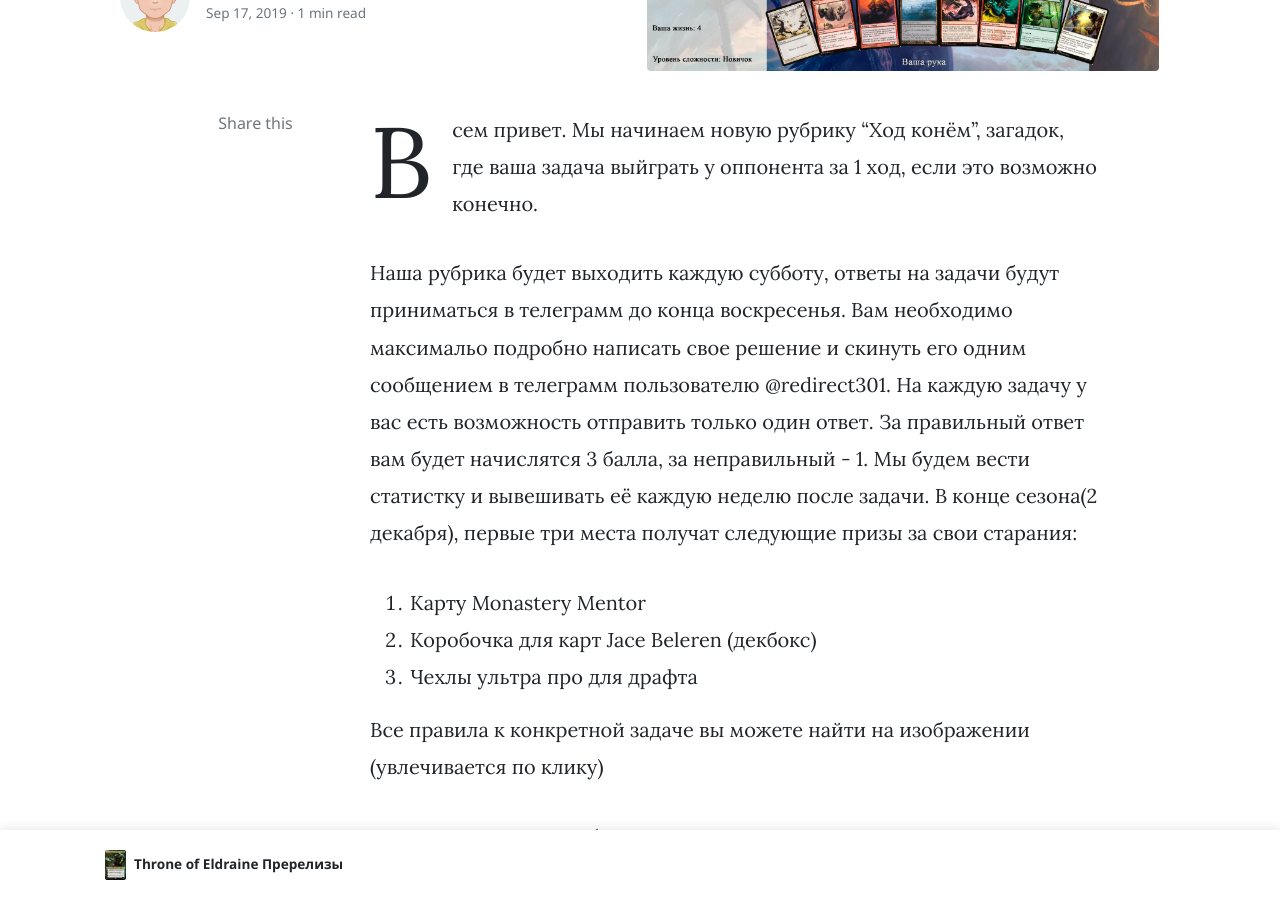
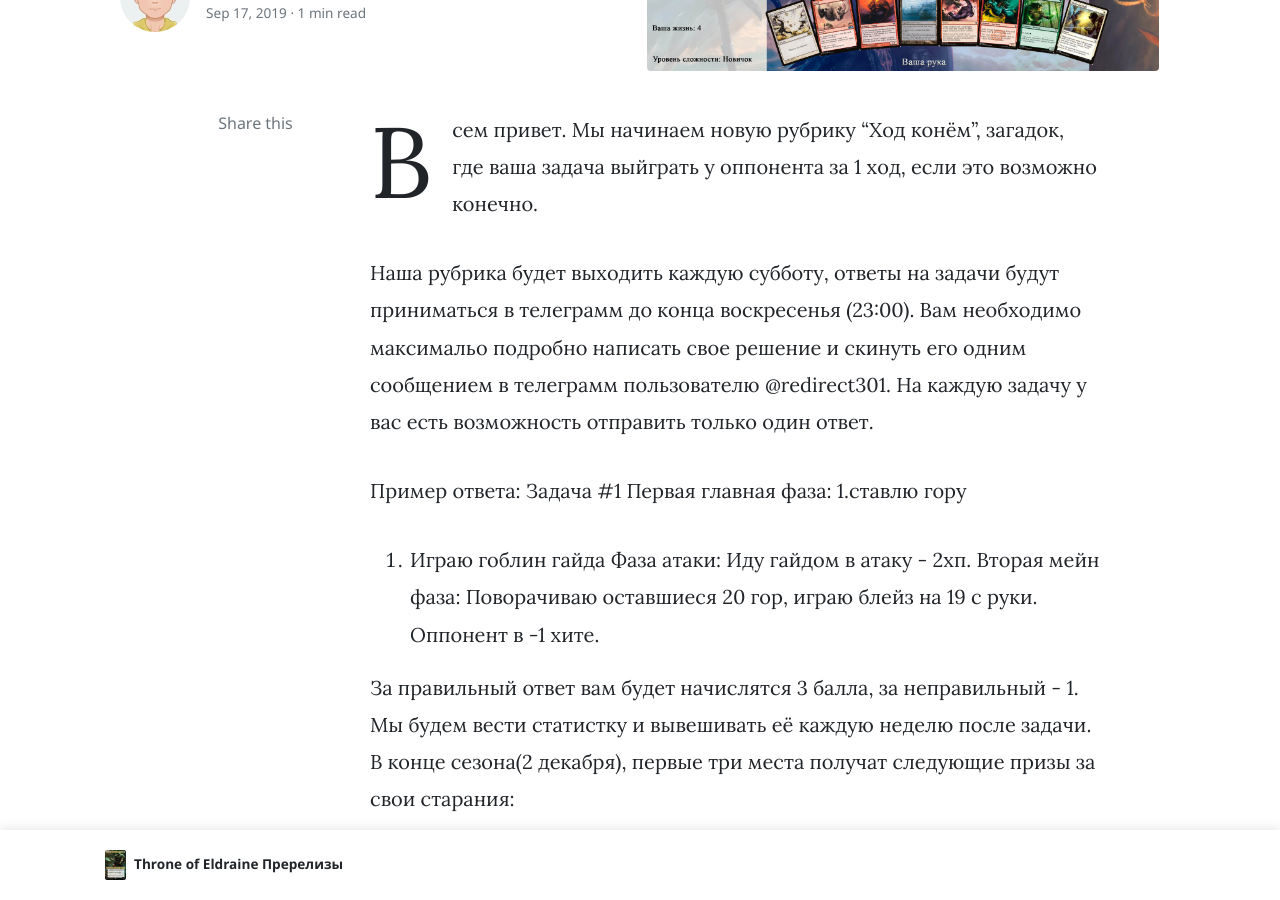
Before and after one commit to tcgua/tcgua.github.io, a Jekyll site: the page built from _posts/2019-09-17-hod-konem-1.md, in a window 1280 px wide and 900 px high, scrolled down 301 px. Built offline with Jekyll 4.4.1, drawn with Linux system fonts in a browser that asks for light colours; nearby versions of some CDN libraries; comment, search, counter and statistics services are not loaded.

Commit message:
quiz answer example added

```diff
--- a/_posts/2019-09-17-hod-konem-1.md
+++ b/_posts/2019-09-17-hod-konem-1.md
@@ -9,7 +9,16 @@ lightbox: yes
 
 Всем привет. Мы начинаем новую рубрику "Ход конём", загадок, где ваша задача выйграть у оппонента за 1 ход, если это возможно конечно.
 
-Наша рубрика будет выходить каждую субботу, ответы на задачи будут приниматься в телеграмм до конца воскресенья. Вам необходимо максимальо подробно написать свое решение и скинуть его одним сообщением в телеграмм пользователю @redirect301. На каждую задачу у вас есть возможность отправить только один ответ.
+Наша рубрика будет выходить каждую субботу, ответы на задачи будут приниматься в телеграмм до конца воскресенья (23:00). Вам необходимо максимальо подробно написать свое решение и скинуть его одним сообщением в телеграмм пользователю @redirect301. На каждую задачу у вас есть возможность отправить только один ответ.
+
+Пример ответа:
+Задача #1
+Первая главная фаза: 1.ставлю гору
+2. Играю гоблин гайда
+Фаза атаки: Иду гайдом в атаку - 2хп.
+Вторая мейн фаза: Поворачиваю оставшиеся 20 гор, играю блейз на 19 с руки.
+Оппонент в -1 хите.
+
 За правильный ответ вам будет начислятся 3 балла, за неправильный - 1. Мы будем вести статистку и вывешивать её каждую неделю после задачи. В конце сезона(2 декабря), первые три места получат следующие призы за свои старания:
 1. Карту Monastery Mentor
 2. Коробочка для карт Jace Beleren (декбокс)
```
